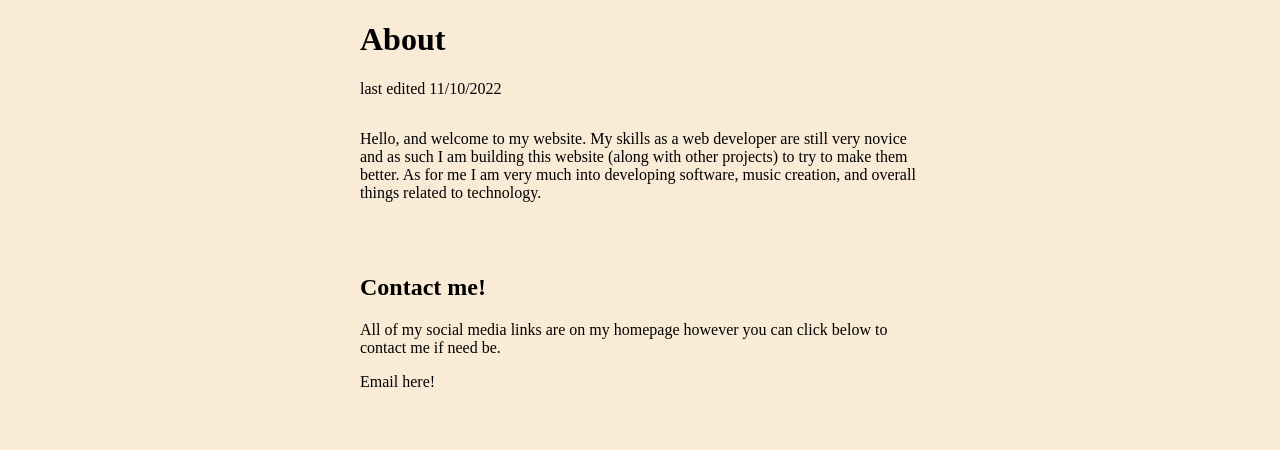
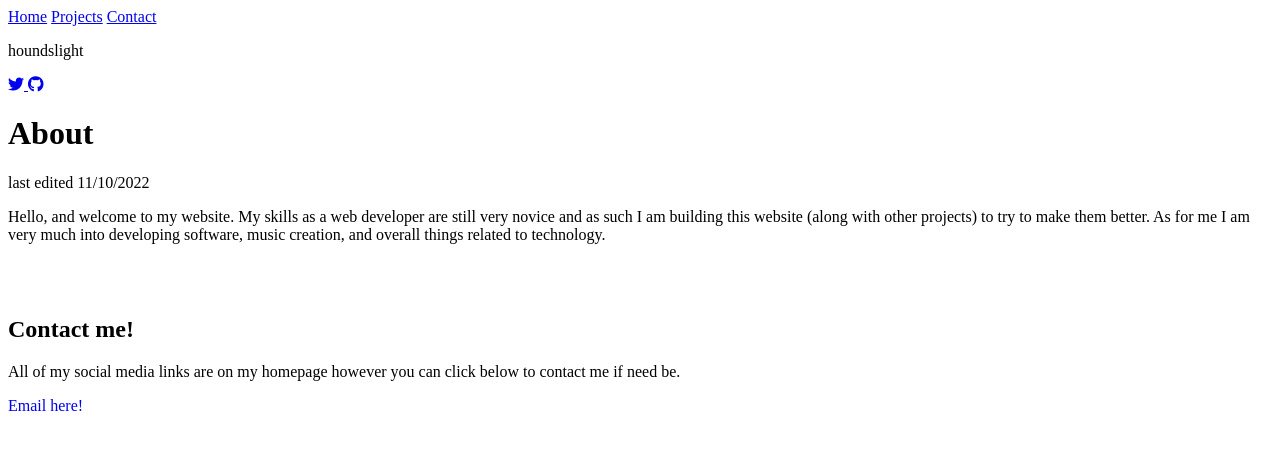
Before and after one commit to houndslight/houndslight.github.io, a plain HTML site: page about.html in a window 1280 px wide. Drawn offline with Linux system fonts and the light colour scheme.

Commit message:
Update about.html

```diff
--- a/about.html
+++ b/about.html
@@ -1,27 +1,37 @@
 <!DOCTYPE html>
 <html lang="en">
 <head>
+    <script src="https://kit.fontawesome.com/e27779ad32.js" crossorigin="anonymous"></script>
+    <link rel="stylesheet" href="about.css">
     <meta charset="UTF-8">
     <meta http-equiv="X-UA-Compatible" content="IE=edge">
     <meta name="viewport" content="width=device-width, initial-scale=1.0">
-    <title>about</title>
+    <title>about | houndslight</title>
     <style>
-        body {
-        background-color: antiquewhite;
-        width: 35em;
-        margin: 0 auto;
-        font-family: pots;
-        }
-        section { margin-top: 2rem; margin-bottom: 2rem; }
-        aside { text-align: center; }
 
-        a {
-            color: #000;
-        }
 
     </style>
 </head>
 <body>
+    <nav>
+        <a href="../houndslight.github.io/index.html">Home</a>
+        <a href="../houndslight.github.io/projects.html">Projects</a>
+        <a href="mailto:0hounds.light@gmail.com">Contact</a>
+
+        <div class="name">
+            <p>houndslight</p>
+        </div>
+
+
+        <div class="socials">
+        <a href="https://twitter.com/hounds">
+            <i class="fab fa-twitter"></i>
+        </a>
+        <a href="https://github.com/houndslight">
+            <i class="fab fa-github"></i>
+        </a>
+    </div>
+    </nav>
     <h1>About</h1>
     <p>last edited 11/10/2022</p>
     <section>
```
